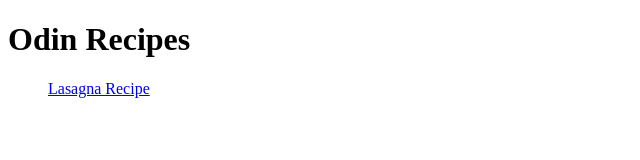
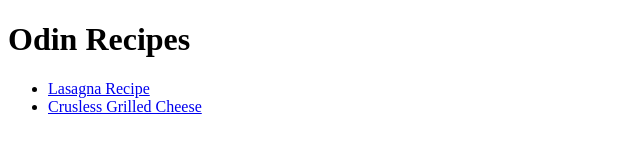
Before and after one commit to Jamba-01/odin-recipes, a plain HTML site: page index.html in a window 1280 px wide. Shown: the whole page, without its empty margins (0-640 px from the left). Drawn offline with Linux system fonts and the light colour scheme.

Commit message:
added 2nd recipe

```diff
--- a/index.html
+++ b/index.html
@@ -6,5 +6,6 @@
     </Head>
         <h1>Odin Recipes</h1>
         <ul>
-            <a href="recipes/lasagna.html">Lasagna Recipe</a>
+            <li><a href="recipes/lasagna.html">Lasagna Recipe</a></li>
+            <li><a href="recipes/crustlessgrilledcheese.html">Crusless Grilled Cheese</a></li>
         </ul>
```
Also changed, not shown: recipes/crustlessgrilledcheese.html (added, +9 -0 lines).
